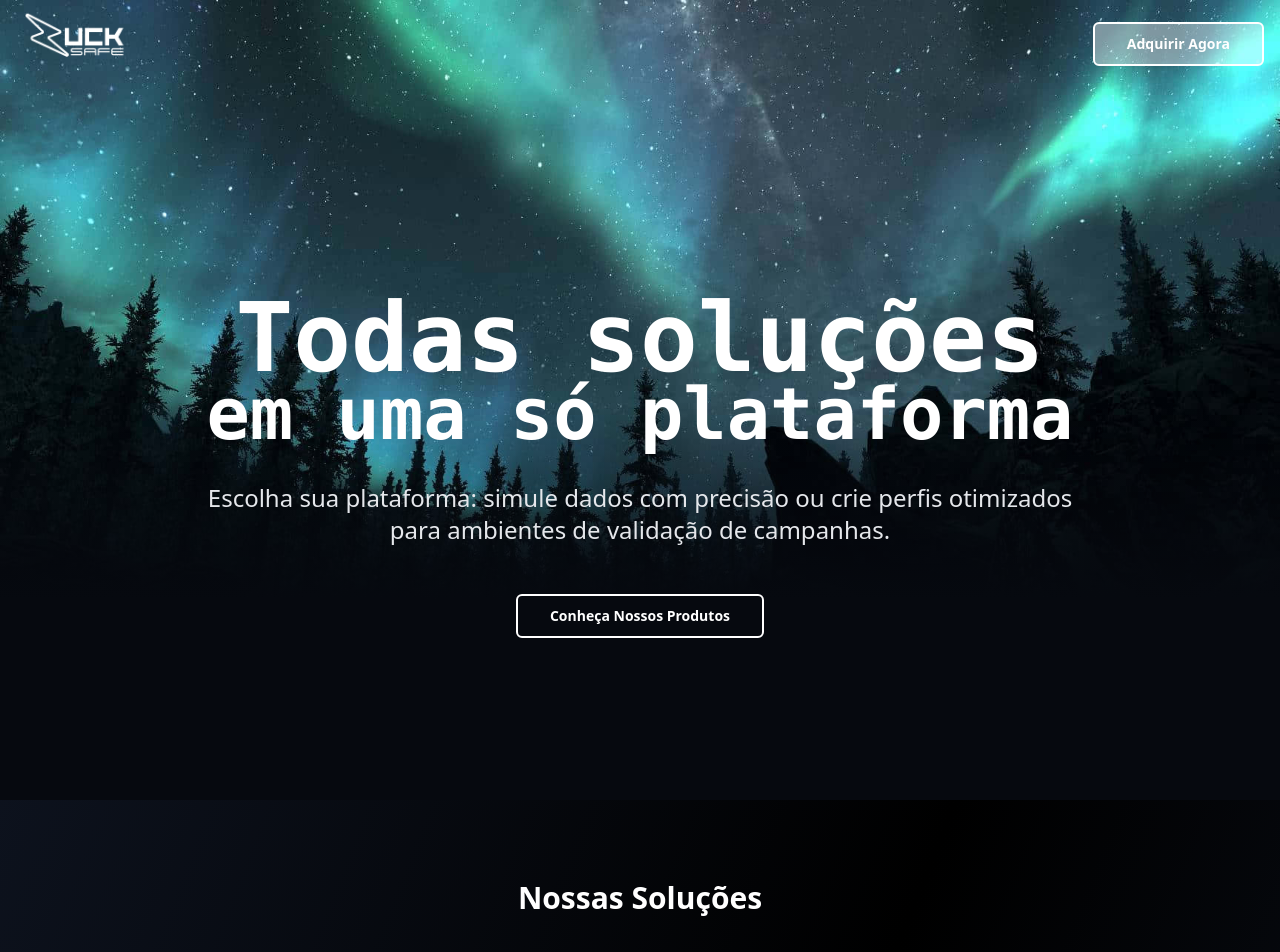
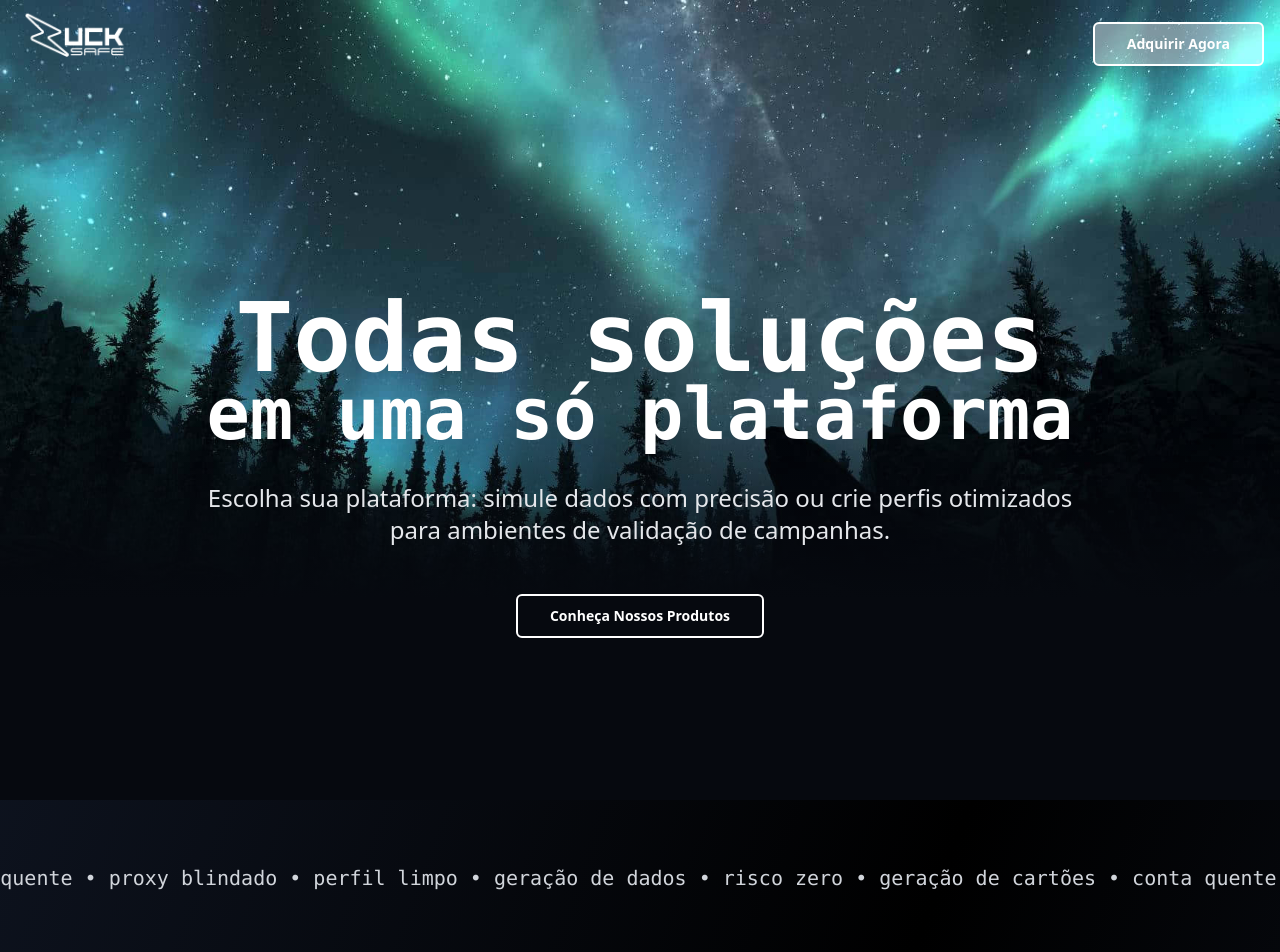
Before and after one commit to RaphaelCerri/zucksafe-identity-forge-34, a React (Vite) app: page / in a window 1280 px wide. Shown: the top 952 px of the page. Built offline with nearby package versions, Linux system fonts and the light colour scheme.

Commit message:
Add infinite word carousel
Implement a word carousel with font-mono style and bullet separators between phrases, positioned between the headline and "Nossas Soluções" section. Use the provided phrases.

```diff
--- a/src/index.css
+++ b/src/index.css
@@ -36,47 +36,32 @@
     --radius: 0.5rem;
 
     --sidebar-background: 0 0% 98%;
-
     --sidebar-foreground: 240 5.3% 26.1%;
-
     --sidebar-primary: 240 5.9% 10%;
-
     --sidebar-primary-foreground: 0 0% 98%;
-
     --sidebar-accent: 240 4.8% 95.9%;
-
     --sidebar-accent-foreground: 240 5.9% 10%;
-
     --sidebar-border: 220 13% 91%;
-
     --sidebar-ring: 217.2 91.2% 59.8%;
   }
 
   .dark {
     --background: 222.2 84% 4.9%;
     --foreground: 210 40% 98%;
-
     --card: 222.2 84% 4.9%;
     --card-foreground: 210 40% 98%;
-
     --popover: 222.2 84% 4.9%;
     --popover-foreground: 210 40% 98%;
-
     --primary: 210 40% 98%;
     --primary-foreground: 222.2 47.4% 11.2%;
-
     --secondary: 217.2 32.6% 17.5%;
     --secondary-foreground: 210 40% 98%;
-
     --muted: 217.2 32.6% 17.5%;
     --muted-foreground: 215 20.2% 65.1%;
-
     --accent: 217.2 32.6% 17.5%;
     --accent-foreground: 210 40% 98%;
-
     --destructive: 0 62.8% 30.6%;
     --destructive-foreground: 210 40% 98%;
-
     --border: 217.2 32.6% 17.5%;
     --input: 217.2 32.6% 17.5%;
     --ring: 212.7 26.8% 83.9%;
@@ -109,3 +94,17 @@
   background-position: center center;
   will-change: transform;
 }
+
+/* Word Carousel Animation */
+@keyframes scroll {
+  0% {
+    transform: translateX(0);
+  }
+  100% {
+    transform: translateX(-33.333%);
+  }
+}
+
+.animate-scroll {
+  animation: scroll 20s linear infinite;
+}
--- a/src/pages/Landing.tsx
+++ b/src/pages/Landing.tsx
@@ -1,11 +1,12 @@
-
 import React, { useState, useEffect, useCallback } from 'react';
 import { Button } from '@/components/ui/button';
 import { Card, CardContent } from '@/components/ui/card';
 import { Shield, Eye, Users, CreditCard, FileText, Image, BarChart, Zap, BookOpen, Lock } from 'lucide-react';
 import { useNavigate } from 'react-router-dom';
+
 const Landing = () => {
   const navigate = useNavigate();
+
   const zuckSafeFeatures = [{
     icon: <Image className="w-8 h-8" />,
     title: "Otimização de Criativos",
@@ -40,7 +41,9 @@ const Landing = () => {
     title: "Dados Estratégicos",
     description: "Perfis com parâmetros ideais para performance e estruturação"
   }];
-  return <div className="min-h-screen bg-gradient-to-br from-gray-900 via-black to-gray-900">
+
+  return (
+    <div className="min-h-screen bg-gradient-to-br from-gray-900 via-black to-gray-900">
       {/* Header - 100% Transparente e sobreposto */}
       <header className="absolute top-0 left-0 w-full z-50 bg-transparent">
         <div className="container mx-auto px-4 py-2">
@@ -91,6 +94,21 @@ const Landing = () => {
           }} className="bg-transparent border-2 border-white text-white font-bold w-auto transition duration-300 ease-in-out hover:bg-white/10">
               Conheça Nossos Produtos
             </Button>
+          </div>
+        </div>
+      </section>
+
+      {/* Word Carousel Section */}
+      <section className="py-16 px-4 overflow-hidden">
+        <div className="container mx-auto">
+          <div className="relative">
+            <div className="animate-scroll whitespace-nowrap">
+              <span className="inline-block font-mono text-xl text-gray-300">
+                conta quente • proxy blindado • perfil limpo • geração de dados • risco zero • geração de cartões •
+                conta quente • proxy blindado • perfil limpo • geração de dados • risco zero • geração de cartões •
+                conta quente • proxy blindado • perfil limpo • geração de dados • risco zero • geração de cartões
+              </span>
+            </div>
           </div>
         </div>
       </section>
@@ -241,6 +259,8 @@ const Landing = () => {
           </div>
         </div>
       </footer>
-    </div>;
+    </div>
+  );
 };
+
 export default Landing;
```
